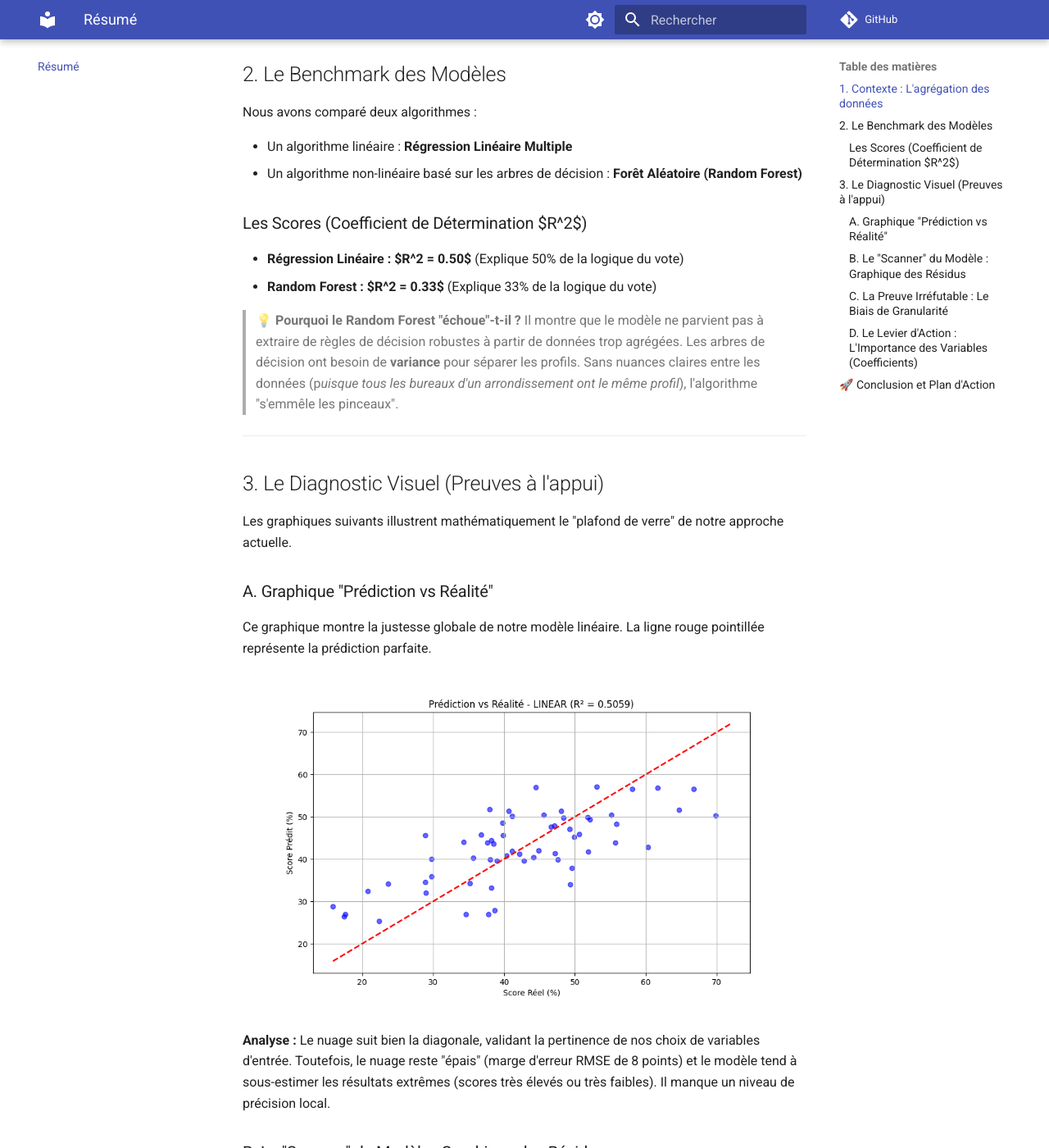
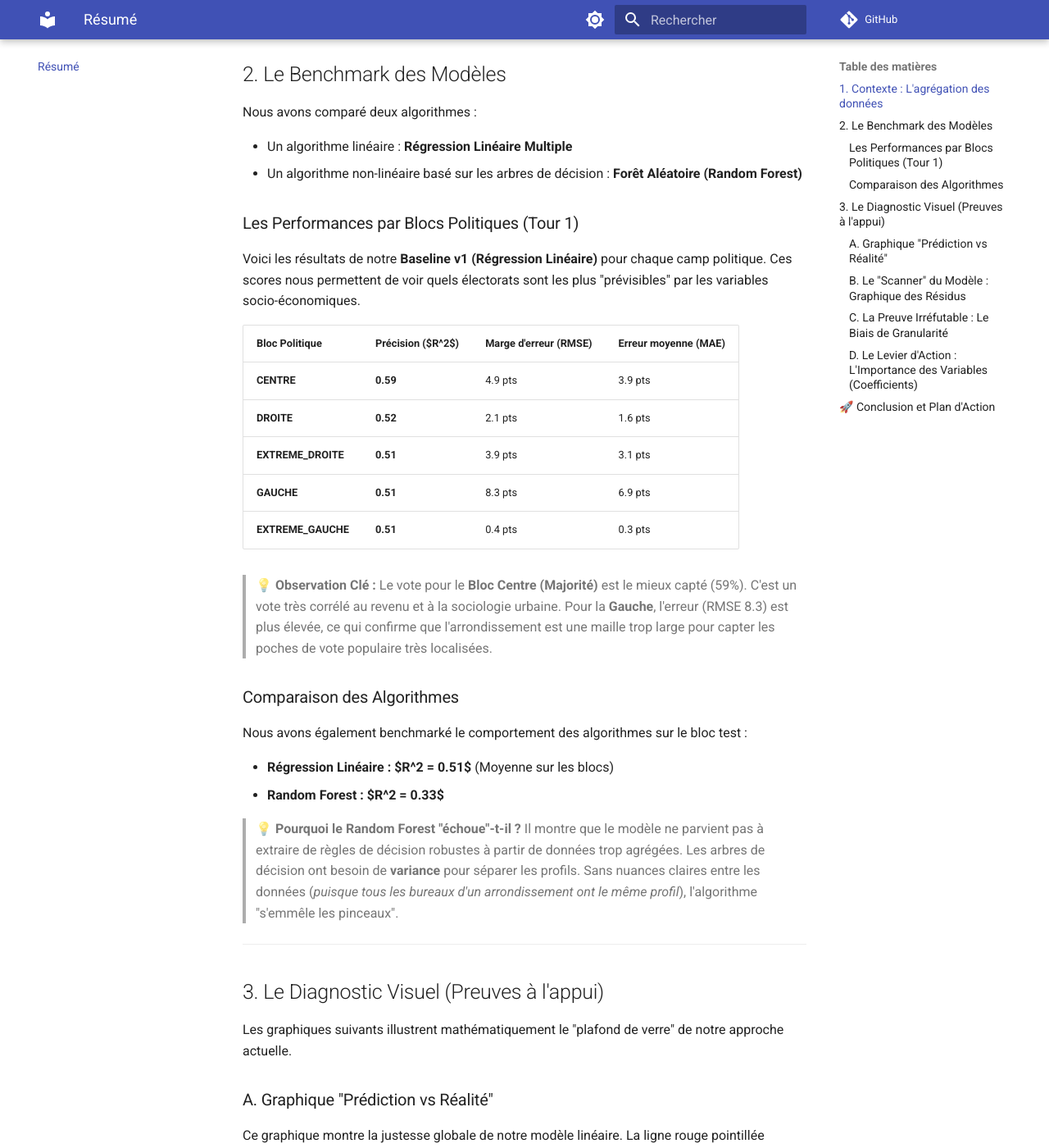
Before and after one commit to Datai-Forge/datai-forge, an MkDocs documentation site: the page built from docs/resume_modelisation.md, in a window 1280 px wide and 1400 px high, scrolled down 651 px. Shown: the whole window at 82% size. Built offline with MkDocs 1.6.1 and Material for MkDocs 9.7.7, drawn with Linux system fonts in a browser that asks for light colours; comment, search, counter and statistics services are not loaded.

Commit message:
docs: display metrics

```diff
--- a/docs/resume_modelisation.md
+++ b/docs/resume_modelisation.md
@@ -20,13 +20,29 @@ Nous avons comparé deux algorithmes :
 - Un algorithme linéaire : **Régression Linéaire Multiple**
 - Un algorithme non-linéaire basé sur les arbres de décision : **Forêt Aléatoire (Random Forest)**
 
-### Les Scores (Coefficient de Détermination $R^2$)
+### Les Performances par Blocs Politiques (Tour 1)
 
-- **Régression Linéaire : $R^2 = 0.50$** (Explique 50% de la logique du vote)
-- **Random Forest : $R^2 = 0.33$** (Explique 33% de la logique du vote)
+Voici les résultats de notre **Baseline v1 (Régression Linéaire)** pour chaque camp politique. Ces scores nous permettent de voir quels électorats sont les plus "prévisibles" par les variables socio-économiques.
+
+| Bloc Politique | Précision ($R^2$) | Marge d'erreur (RMSE) | Erreur moyenne (MAE) |
+| :--- | :--- | :--- | :--- |
+| **CENTRE** | **0.59** | 4.9 pts | 3.9 pts |
+| **DROITE** | **0.52** | 2.1 pts | 1.6 pts |
+| **EXTREME_DROITE** | **0.51** | 3.9 pts | 3.1 pts |
+| **GAUCHE** | **0.51** | 8.3 pts | 6.9 pts |
+| **EXTREME_GAUCHE** | **0.51** | 0.4 pts | 0.3 pts |
+
+> 💡 **Observation Clé :** Le vote pour le **Bloc Centre (Majorité)** est le mieux capté (59%). C'est un vote très corrélé au revenu et à la sociologie urbaine. Pour la **Gauche**, l'erreur (RMSE 8.3) est plus élevée, ce qui confirme que l'arrondissement est une maille trop large pour capter les poches de vote populaire très localisées.
+
+### Comparaison des Algorithmes
+
+Nous avons également benchmarké le comportement des algorithmes sur le bloc test :
+
+- **Régression Linéaire : $R^2 = 0.51$** (Moyenne sur les blocs)
+- **Random Forest : $R^2 = 0.33$**
 
 > 💡 **Pourquoi le Random Forest "échoue"-t-il ?**
-> Il montre que le modèle ne parvient pas à extraire de règles de décision robustes à partir de données trop agrégées. Les arbres de décision ont besoin de **variance** pour séparer les profils. Sans nuances claires entre les données (p*uisque tous les bureaux d'un arrondissement ont le même profil*), l'algorithme "s'emmêle les pinceaux".
+> Il montre que le modèle ne parvient pas à extraire de règles de décision robustes à partir de données trop agrégées. Les arbres de décision ont besoin de **variance** pour séparer les profils. Sans nuances claires entre les données (*puisque tous les bureaux d'un arrondissement ont le même profil*), l'algorithme "s'emmêle les pinceaux".
 
 ---
 
```
